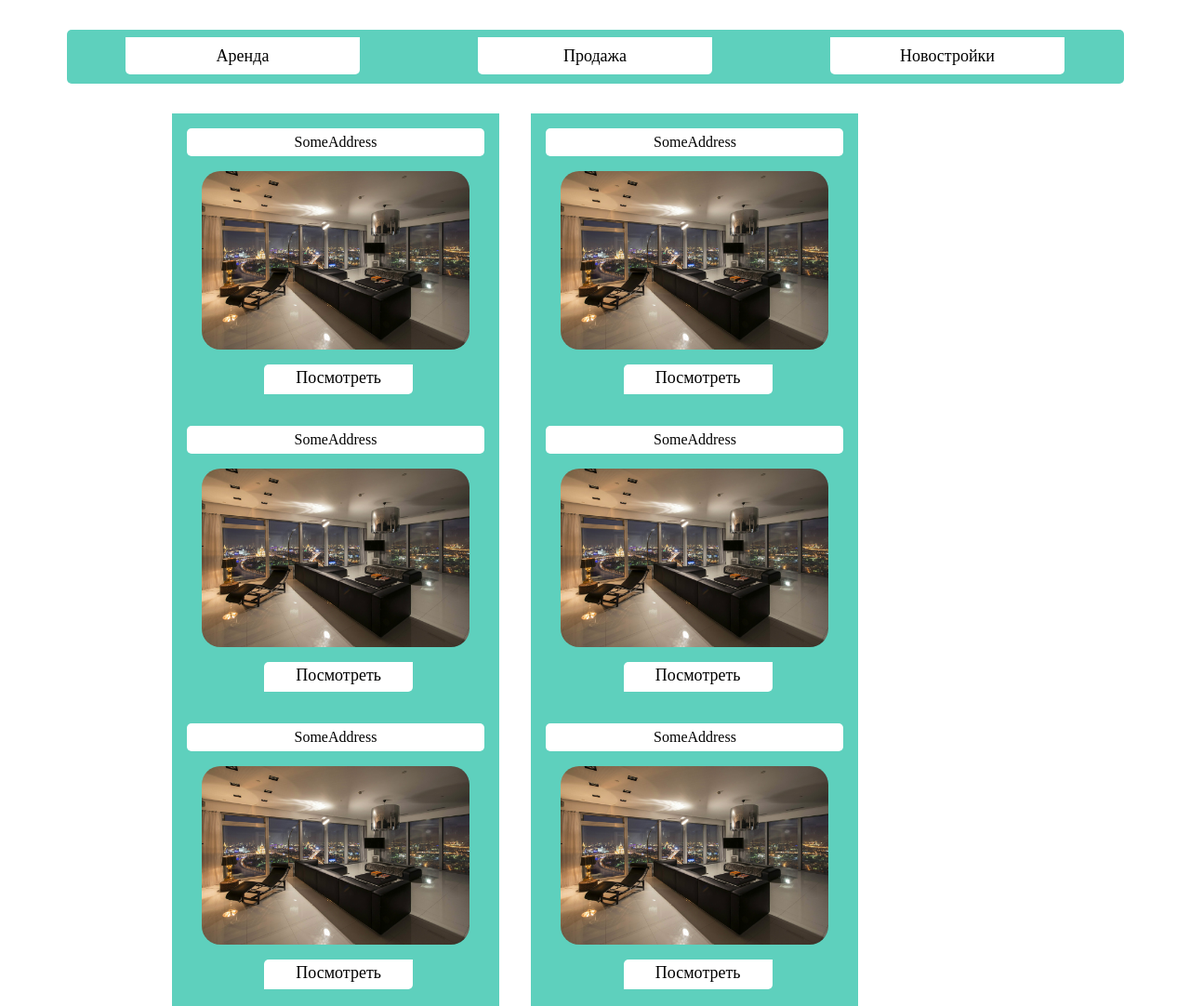
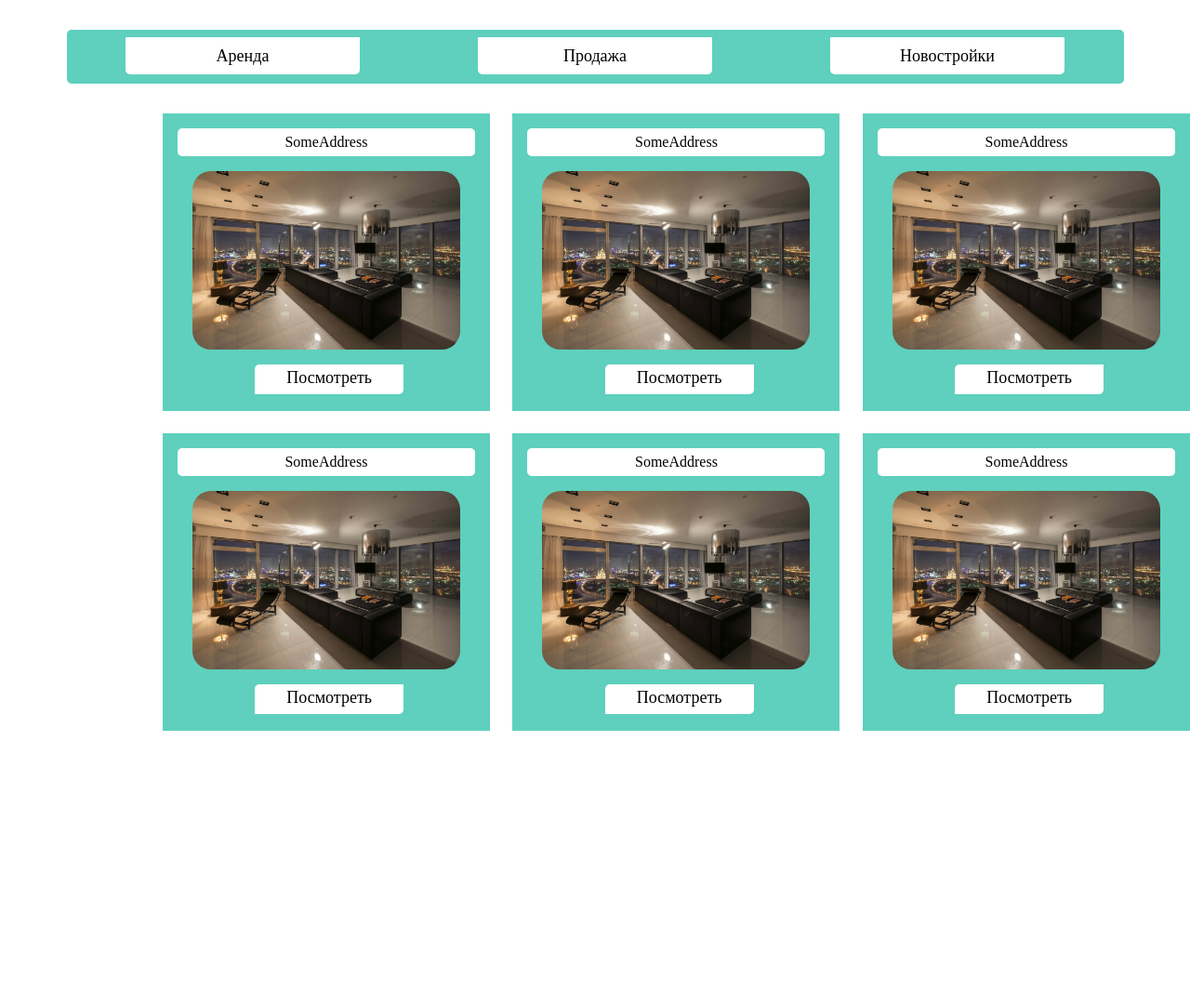
Before and after one commit to YANCX-dev/codeRep, a PHP site: page / in a window 1280 px wide. Shown: the part 75-1157 px from the top of the page at 93% size. After the commit the page ends 861 px from the top, so only its background shows below. Run offline with PHP 8.4, Linux system fonts and the light colour scheme.

Commit message:
fixAdopt

```diff
--- a/2021/web_project/web_project/css/style.css
+++ b/2021/web_project/web_project/css/style.css
@@ -69,7 +69,7 @@
     /* border: solid 2px black; */
     width: 20em;
     height: 18em;
-    margin: 0 0 0 2.7vw;
+    margin: 0 0 0 auto;
     padding: 1em;
     background-color: #5ED0BD;
     justify-content: space-between;
```
